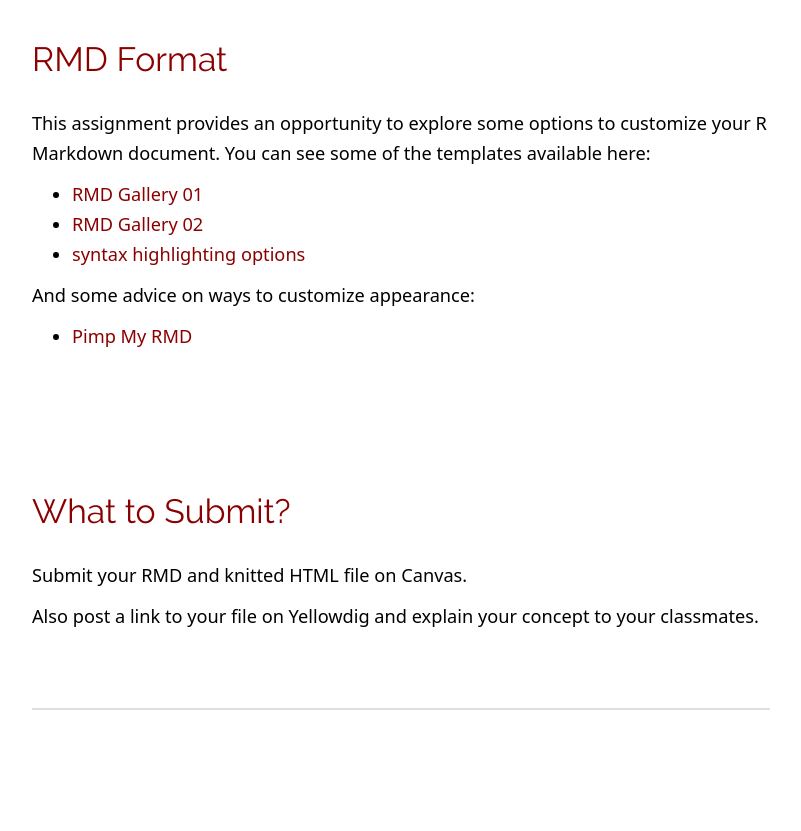
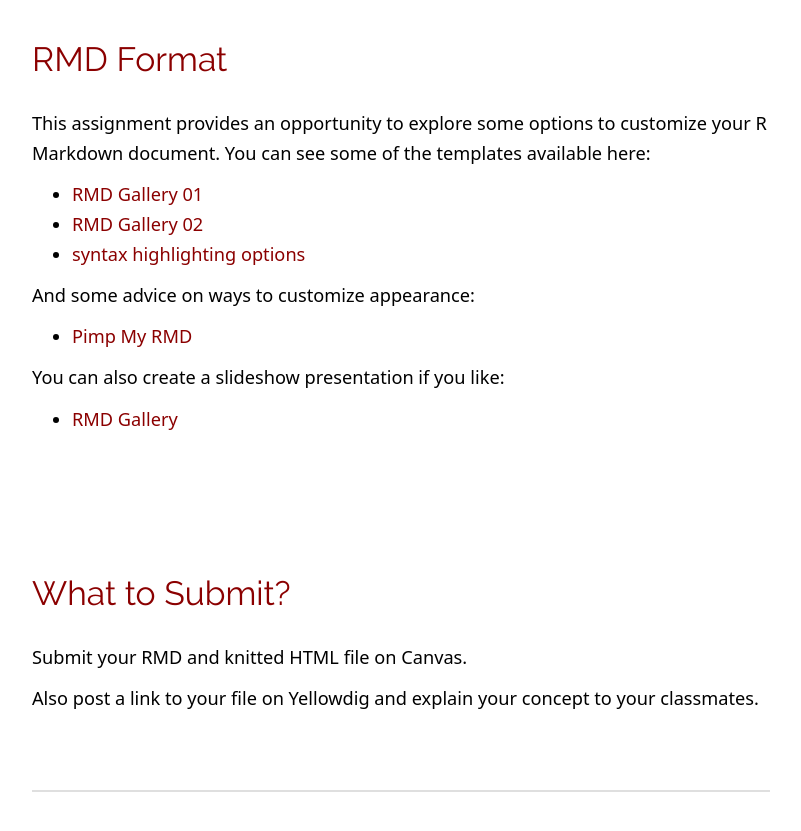
Before and after one commit to DS4PS/cpp-526-fall-2019, a Jekyll site: the page LABS/code-through-assignment.html, which Jekyll copies as it is, in a window 1280 px wide and 900 px high, scrolled down 2374 px. Shown: the top 831 px of the window, without its empty margins (239-1040 px from the left). Built offline with Jekyll 4.4.1, drawn with Linux system fonts in a browser that asks for light colours.

Commit message:
code-through

```diff
--- a/LABS/code-through-assignment.html
+++ b/LABS/code-through-assignment.html
@@ -240,6 +240,10 @@ summary {
 <ul>
 <li><a href="https://holtzy.github.io/Pimp-my-rmd/">Pimp My RMD</a></li>
 </ul>
+<p>You can also create a slideshow presentation if you like:</p>
+<ul>
+<li><a href="https://rmarkdown.rstudio.com/gallery.html">RMD Gallery</a></li>
+</ul>
 <p><br></p>
 </div>
 <div id="what-to-submit" class="section level1">
--- a/LABS/code-through-assignment.rmd
+++ b/LABS/code-through-assignment.rmd
@@ -86,6 +86,11 @@ And some advice on ways to customize appearance:
 
 * [Pimp My RMD](https://holtzy.github.io/Pimp-my-rmd/)
 
+You can also create a slideshow presentation if you like:
+
+* [RMD Gallery](https://rmarkdown.rstudio.com/gallery.html)
+
+
 <br>
 
 
```
